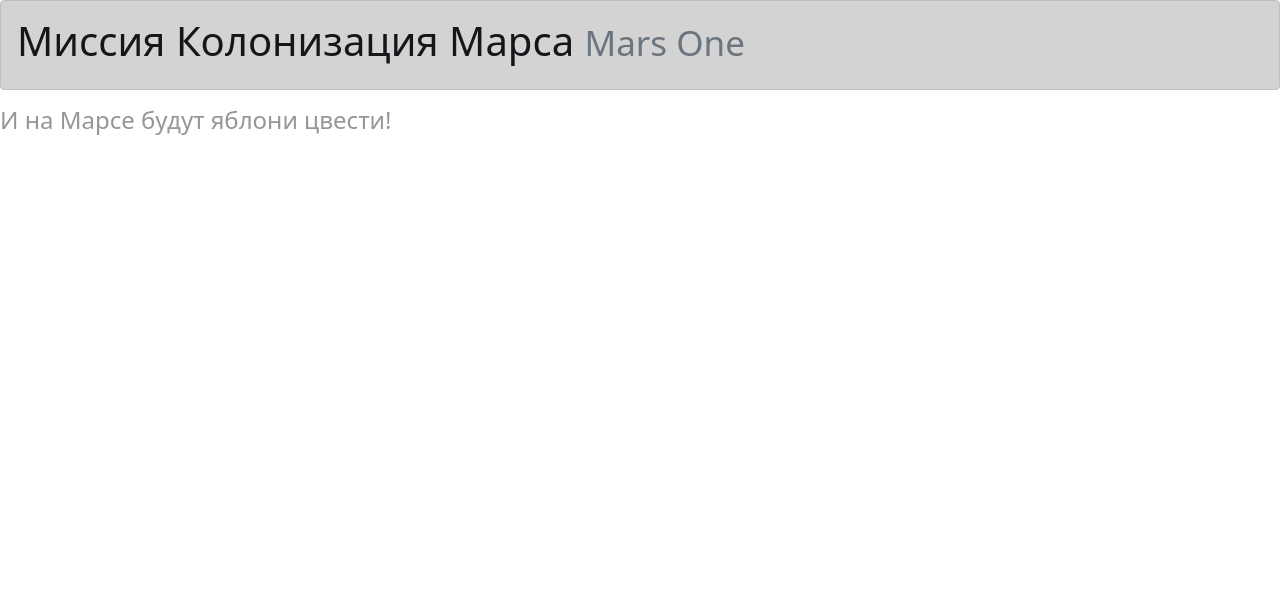
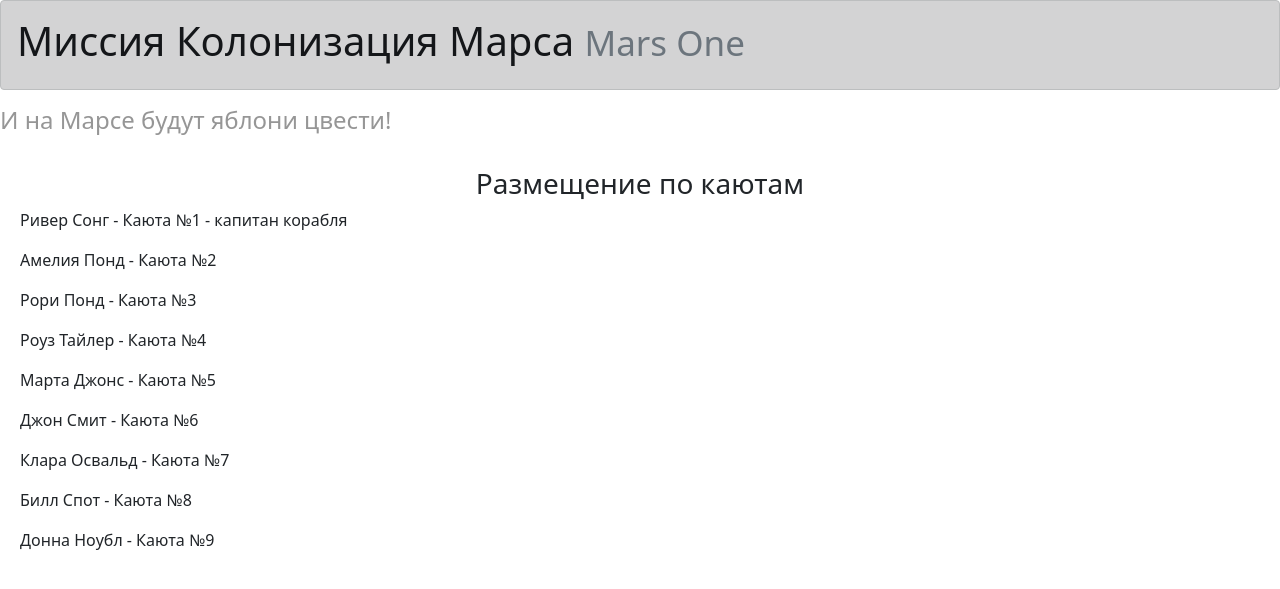
Before and after one commit to NikitaMulyar/flask_wtf_yandex, a Flask app: page /distribution in a window 1280 px wide. Shown: the top 589 px of the page. Run offline with Flask 2, Linux system fonts and the light colour scheme.

Commit message:
Задача По каютам! БЕЗ задачи Двойная защита

```diff
--- a/main.py
+++ b/main.py
@@ -44,5 +44,12 @@ def answer():
     return render_template('auto_answer.html', d=d)
 
 
+@app.route('/distribution')
+def places():
+    passangers = ['Ривер Сонг', 'Амелия Понд', 'Рори Понд', 'Роуз Тайлер', 'Марта Джонс',
+                  'Джон Смит', 'Клара Освальд', 'Билл Спот', 'Донна Ноубл']
+    return render_template('distribution.html', passangers=passangers)
+
+
 if __name__ == '__main__':
     app.run(port=8080, host='127.0.0.1')
--- a/templates/auto_answer.html
+++ b/templates/auto_answer.html
@@ -1,7 +1,6 @@
 {% extends "base.html" %}
 
 {% block content %}
-<link rel="stylesheet" href="../static/css/style2.css"/>
 <br/>
 <h5>{{ d["Заголовок"] }}</h5>
 {% for arg in d %}
--- /dev/null
+++ b/templates/distribution.html
@@ -0,0 +1,9 @@
+{% extends "base.html" %}
+
+{% block content %}
+<br/>
+<h3>Размещение по каютам</h3>
+{% for ps in passangers %}
+<p>{{ ps }} - Каюта №{{ loop.index }}{% if loop.first %} - капитан корабля{% endif %}</p>
+{% endfor %}
+{% endblock %}
```
